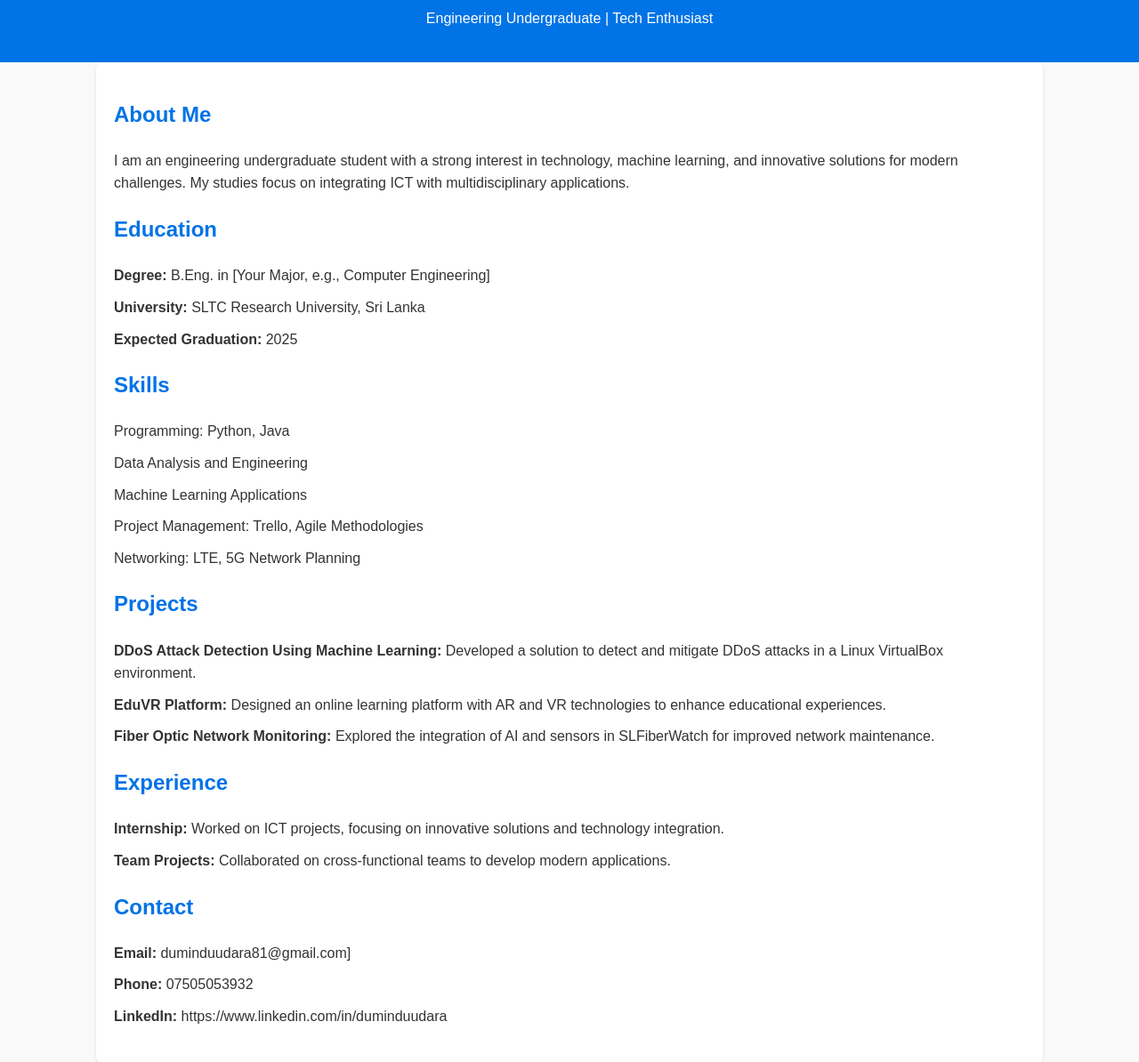
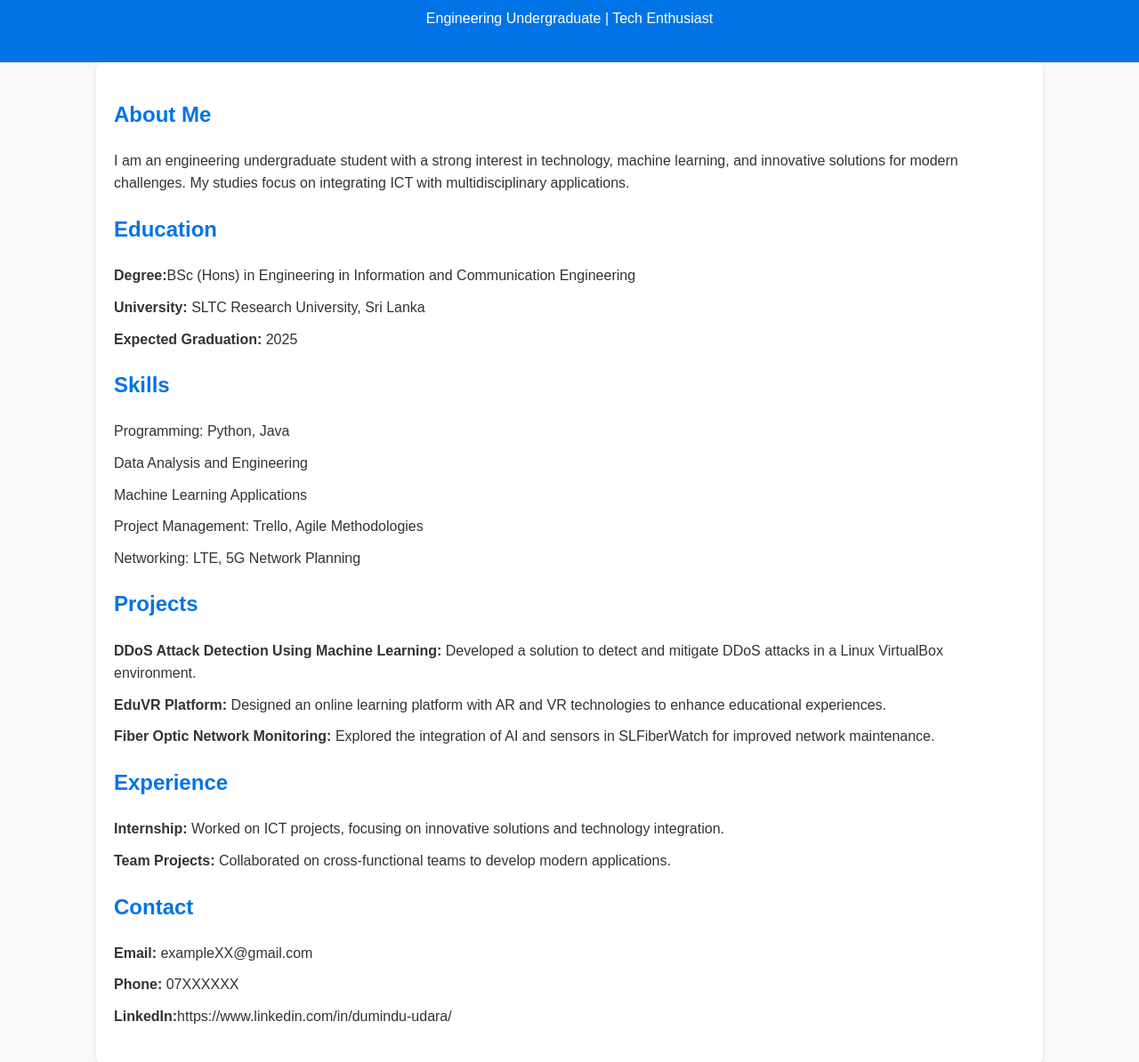
Before and after one commit to DumindUdara/Amazon-S3-Static-Website-Hosting, a plain HTML site: page index.html in a window 1280 px wide. Shown: the part 106-1300 px from the top of the page at 89% size. Drawn offline with Linux system fonts and the light colour scheme.

Commit message:
Update index.html

```diff
--- a/index.html
+++ b/index.html
@@ -64,7 +64,7 @@
         <div class="section">
             <h2>Education</h2>
             <ul>
-                <li><strong>Degree:</strong> B.Eng. in [Your Major, e.g., Computer Engineering]</li>
+                <li><strong>Degree:</strong>BSc (Hons) in Engineering in Information and Communication Engineering</li>
                 <li><strong>University:</strong> SLTC Research University, Sri Lanka</li>
                 <li><strong>Expected Graduation:</strong> 2025</li>
             </ul>
@@ -101,9 +101,9 @@
         <div class="section">
             <h2>Contact</h2>
             <ul>
-                <li><strong>Email:</strong> duminduudara81@gmail.com]</li>
-                <li><strong>Phone:</strong> 07505053932</li>
-                <li><strong>LinkedIn:</strong> https://www.linkedin.com/in/duminduudara</li>
+                <li><strong>Email:</strong> exampleXX@gmail.com</li>
+                <li><strong>Phone:</strong> 07XXXXXX</li>
+                <li><strong>LinkedIn:</strong>https://www.linkedin.com/in/dumindu-udara/</li>
             </ul>
         </div>
     </div>
```
